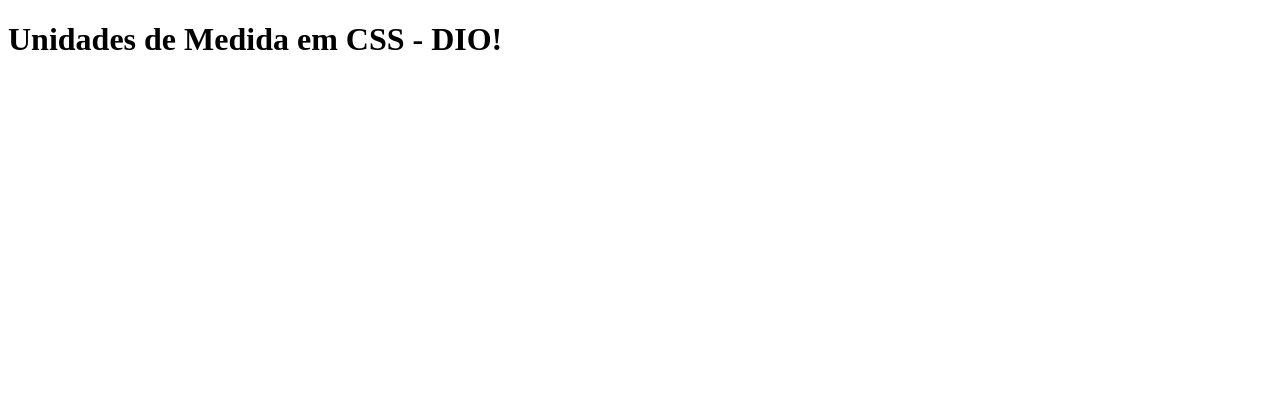
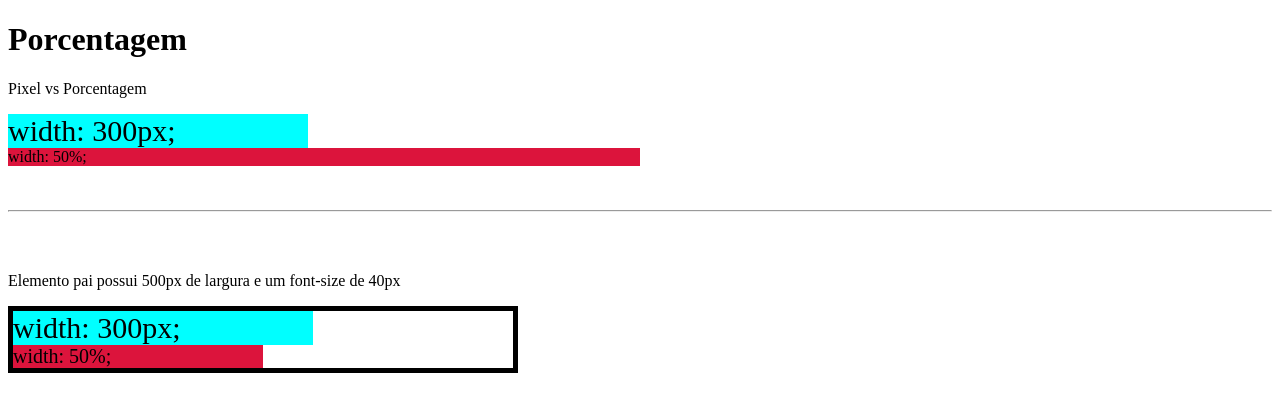
Before and after one commit to igordesouzamorais/unidades-de-medida-em-css, a plain HTML site: page index.html in a window 1280 px wide. Drawn offline with Linux system fonts and the light colour scheme.

Commit message:
aula unidade de medida Pordentagem

```diff
--- a/assets/css/style.css
+++ b/assets/css/style.css
@@ -0,0 +1,16 @@
+.exemplo-pixel {
+    font-size: 30px;
+    width: 300px;
+    background-color: aqua;
+}
+
+.exemplo-porcentagem {
+    width: 50%;
+    background-color: crimson;
+}
+
+#elemento-pai {
+    width: 500px;
+    font-size: 40px;
+    border: 5px solid black;
+}
--- a/index.html
+++ b/index.html
@@ -7,6 +7,28 @@
     <title>Unidades de Medida em CSS - DIO!</title>
 </head>
 <body>
-    <h1>Unidades de Medida em CSS - DIO!</h1>
+    <h1>Porcentagem</h1>
+    <p>Pixel vs Porcentagem</p>
+
+    <div class="exemplo-pixel">
+        width: 300px;
+    </div>
+
+    <div class="exemplo-porcentagem">
+        width: 50%;
+    </div>
+
+    <br><br><hr><br><br>
+
+    <p>Elemento pai possui 500px de largura e um font-size de 40px</p>
+    <div id="elemento-pai">
+        <div class="exemplo-pixel">
+            width: 300px;
+        </div>
+
+        <div class="exemplo-porcentagem" style="font-size: 50%">
+            width: 50%;
+        </div>
+    </div>
 </body>
 </html>
```
